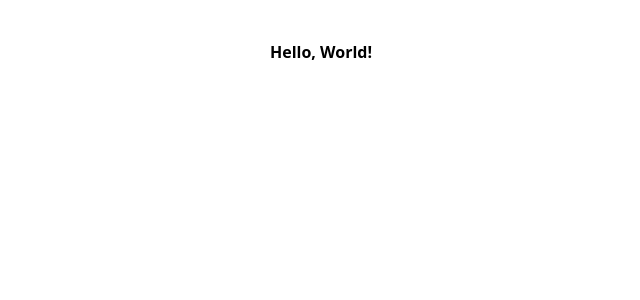
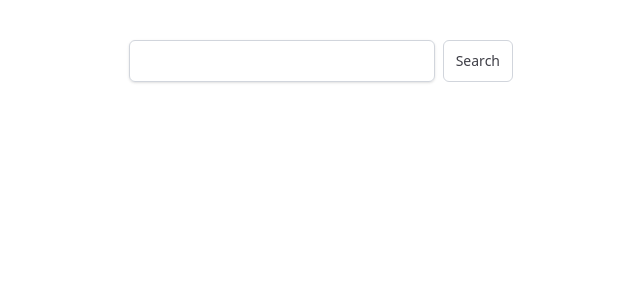
Before and after one commit to Namrajp/demo-react-github-users1, a React (Vite) app: page / in a window 1280 px wide. Shown: the top 300 px of the page, without its empty margins (319-959 px from the left). Built offline with nearby package versions, Linux system fonts and the light colour scheme.

Commit message:
Call github API and define state as user input

```diff
--- a/src/App.tsx
+++ b/src/App.tsx
@@ -1,7 +1,8 @@
+import Form from "./components/Form";
 function App() {
   return (
     <div>
-      <p className="font-bold text-center pt-10">Hello, World!</p>
+      <Form />
     </div>
   );
 }
--- /dev/null
+++ b/src/components/Form.tsx
@@ -0,0 +1,38 @@
+import { useState } from "react";
+import { type FormEvent } from "react";
+
+function Form() {
+  const [username, setUsername] = useState("");
+
+  async function handleSubmit(event: FormEvent) {
+    event.preventDefault();
+    const response = await fetch(`https://api.github.com/users/${username}`);
+    if (response.status === 200) {
+      const data = await response.json();
+      console.log(data);
+    } else {
+      alert("User not found");
+    }
+  }
+  return (
+    <form className="w-full max-w-sm mx-auto" onSubmit={handleSubmit}>
+      <div className="flex mt-10">
+        <input
+          name="username"
+          required
+          value={username}
+          onChange={(e) => setUsername(e.target.value)}
+          className="block w-full px-3 py-2 border border-gray-300 form-input rounded-md shadow-sm focus:outline-none focus:shadow-outline-blue focus:border-blue-300"
+        />
+        <button
+          type="submit"
+          className="px-3 py-2 ml-2 text-sm font-medium text-zinc-700 border border-gray-300 rounded-md leading-4 hover:text-zinc-500 focus:outline-none focus:border-blue-300 focus:shadow-outline-blue active:bg-zinc-50 active:text-zinc-800"
+        >
+          Search
+        </button>
+      </div>
+    </form>
+  );
+}
+
+export default Form;
```
